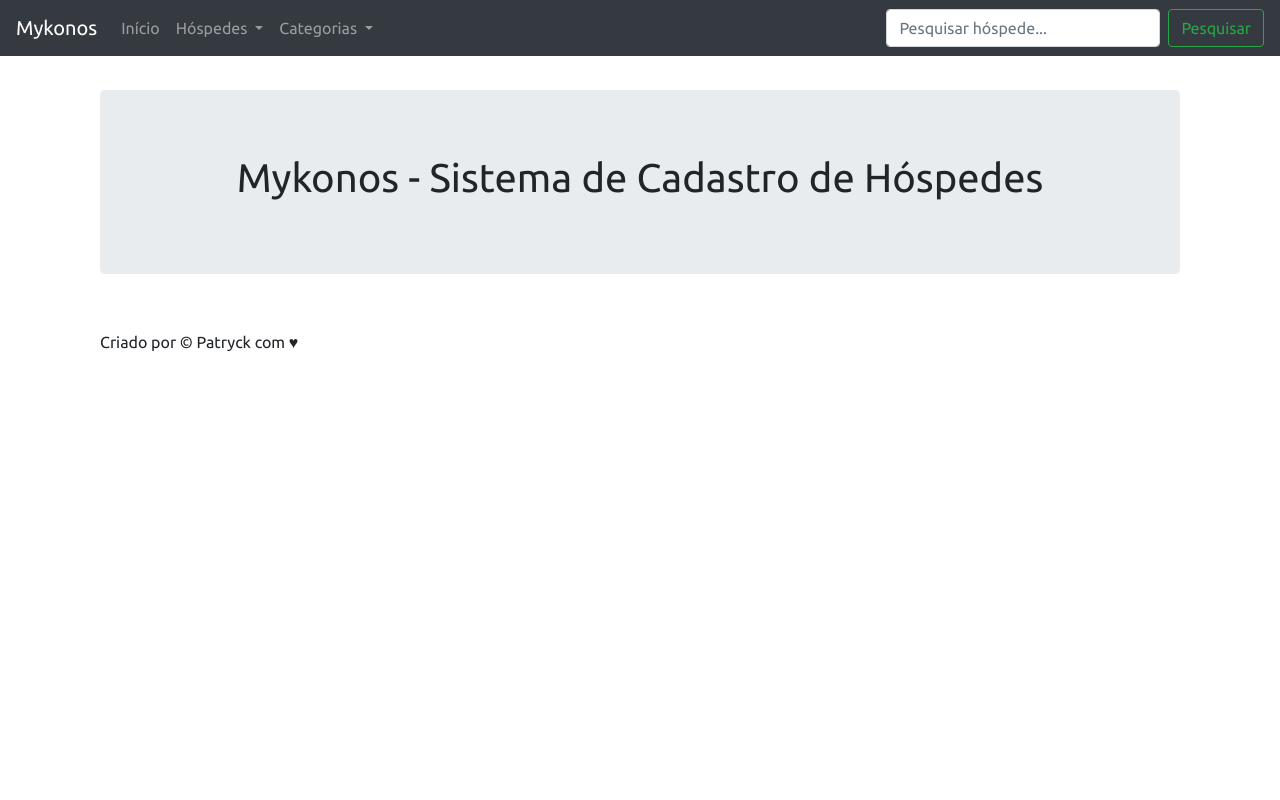
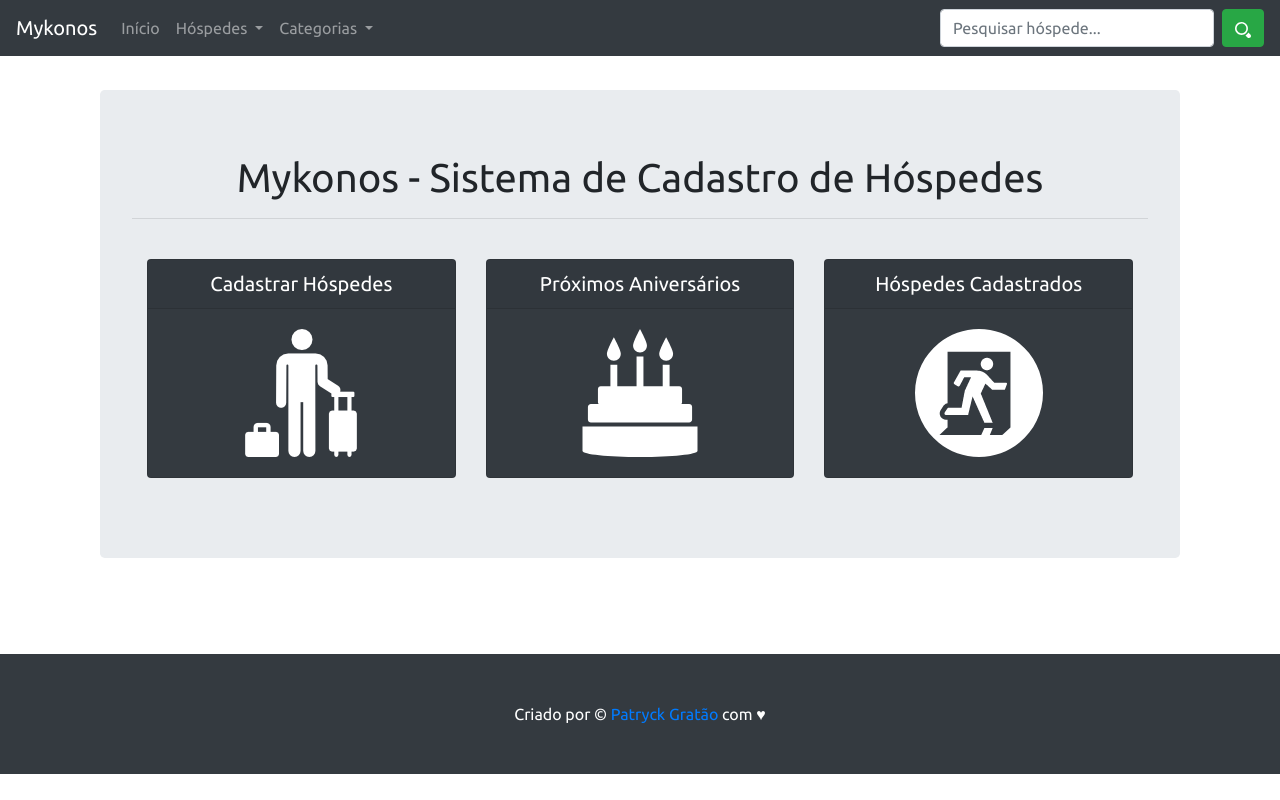
Before and after one commit to patrickgratao/mykonos-hotel-management, a PHP site: page / in a window 1280 px wide. Run offline with PHP 8.4, Linux system fonts and the light colour scheme; some libraries are stand-ins or nearby versions.

Commit message:
Melhorias visuais

```diff
--- a/assets/css/sistema.css
+++ b/assets/css/sistema.css
@@ -7,20 +7,16 @@ body {
 	padding: 40px 15px;
 }
 
-.nomeRecurso {
+.nome-recurso {
 	text-transform: uppercase;
 	text-align: center;
 	font-weight: bold;
-	border: 0.3rem dashed #cc2222;
+	border: 0.3rem outset #212529;
 	padding: 0.5em;
 }
 
-.jumbotron {
-
-}
-
 @media (min-width: 1000px) {
-	.nomeRecurso {
+	.nome-recurso {
 		width: 50%;
 		margin: 0 auto;
 
@@ -38,3 +34,8 @@ body {
 .mais-acoes-link {
 	margin-right: 10px;
 }
+
+.menu-visual, .menu-visual:hover {
+	text-decoration: none;
+	color: #f3f3f3;
+}
--- a/cadastrar-categoria.php
+++ b/cadastrar-categoria.php
@@ -1,6 +1,6 @@
 <?php include("partials/_cabecalho.php")?>
          <div class="col-md-12 order-md-1 jumbotron">
-          <h2 class="mb-3 nomeRecurso">Cadastrar nova Categoria</h2>
+          <h2 class="mb-3 nome-recurso">Cadastrar nova Categoria</h2>
 <?php require("partials/_categoria_form.php") ?>
 
 <?php include("partials/_rodape.php") ?>
--- a/cadastrar-hospede.php
+++ b/cadastrar-hospede.php
@@ -1,6 +1,6 @@
 <?php include("partials/_cabecalho.php")?>
          <div class="col-md-12 order-md-1 jumbotron">
-          <h2 class="mb-3 nomeRecurso">Cadastrar novo hóspede</h2>
+          <h2 class="mb-3 nome-recurso">Cadastrar novo hóspede</h2>
 <?php require("partials/_hospede_form.php") ?>
 
 <?php include("partials/_rodape.php") ?>
--- a/index.php
+++ b/index.php
@@ -1,6 +1,41 @@
 <?php include("partials/_cabecalho.php")?>
 	<div class="jumbotron">
 		<h1 class="text-center">Mykonos - Sistema de Cadastro de Hóspedes</h1>
+		<hr>
+		<br>
+		<div class="card-group">
+			<div class="col-md-4">
+				<a href="cadastrar-hospede.php" class="menu-visual">
+					<div class="card text-white bg-dark mb-3">
+			  			<h5 class="card-header text-center card-title">Cadastrar Hóspedes</h5>
+			  			<div class="card-body">
+			   	 			<p class="card-text text-center"><img src="assets/img/guest.png"></p>
+			  			</div>
+			  		</div>
+				</a>
+			</div>
+			<div class="col-md-4">
+				<a href="#" class="menu-visual">
+					<div class="card text-white bg-dark mb-3">
+			  			<h5 class="card-header text-center card-title">Próximos Aniversários</h5>
+			  			<div class="card-body">
+			   	 			<p class="card-text text-center"><img src="assets/img/birthday.png"></p>
+			  			</div>
+			  		</div>
+				</a>
+			</div>
+			<div class="col-md-4">
+				<a href="listar-hospedes.php" class="menu-visual">
+					<div class="card text-white bg-dark mb-3">
+			  			<h5 class="card-header text-center card-title">Hóspedes Cadastrados</h5>
+			  			<div class="card-body">
+			   	 			<p class="card-text text-center"><img src="assets/img/logout.png"></p>
+			  			</div>
+			  		</div>
+				</a>
+			</div>
+		</div>
+</div>
 	</div>
 
 <?php include("partials/_rodape.php") ?>
--- a/partials/_cabecalho.php
+++ b/partials/_cabecalho.php
@@ -52,7 +52,7 @@
          </ul>
         <form class="form-inline my-2 my-lg-0 pesquisaHospede" action="pesquisar.php">
           <input class="form-control mr-sm-2" type="text" placeholder="Pesquisar hóspede..." aria-label="Pesquisar" name="pesquisaHospede">
-          <button class="btn btn-outline-success my-2 my-sm-0" type="submit">Pesquisar</button>
+          <button class="btn btn-success my-2 my-sm-0" type="submit"><img src="assets/img/search.png"></button>
         </form>
       </div>
     </nav>
--- a/partials/_rodape.php
+++ b/partials/_rodape.php
@@ -1,9 +1,14 @@
 	<!-- Inicio do rodape -->
 			<br>
-			<p class="rodape">Criado por &copy; Patryck com &hearts;</p>
 			</div>  <!-- Fim da div container -->
 
 		</div>	<!-- Fim da div principal -->
+		<footer class="py-5 bg-dark">
+		      <div class="container">
+		        <p class="m-0 text-center text-white">Criado por &copy; <a href="http://p23.com.br" target="_blank">Patryck Gratão</a> com &hearts;</p>
+		      </div>
+		      <!-- /.container -->
+		    </footer>
 
 	<!-- Javascript includes -->
 	<script src="https://cdnjs.cloudflare.com/ajax/libs/popper.js/1.12.9/umd/popper.min.js" integrity="sha384-ApNbgh9B+Y1QKtv3Rn7W3mgPxhU9K/ScQsAP7hUibX39j7fakFPskvXusvfa0b4Q" crossorigin="anonymous"></script>
```
Also changed, not shown: listar-categorias.php (+7 -5 lines), listar-hospedes.php (+10 -10 lines), pesquisar.php (+18 -10 lines), assets/img/birthday.png (added), assets/img/guest.png (added), assets/img/logout.png (added), assets/img/search.png (added), 3 other files.
